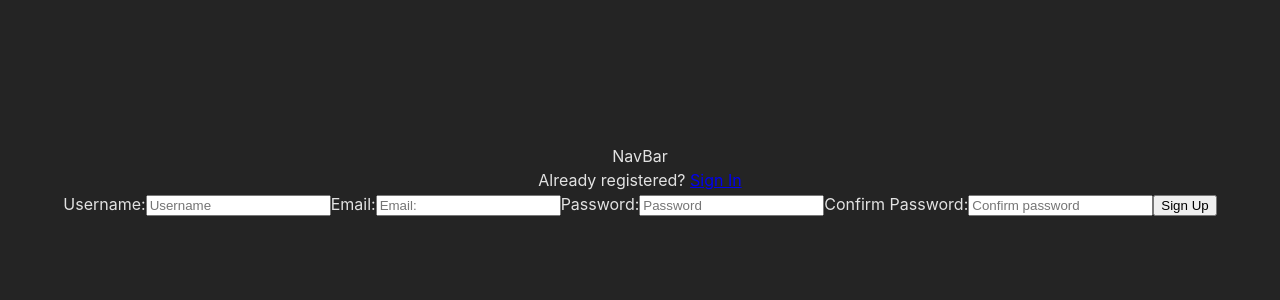
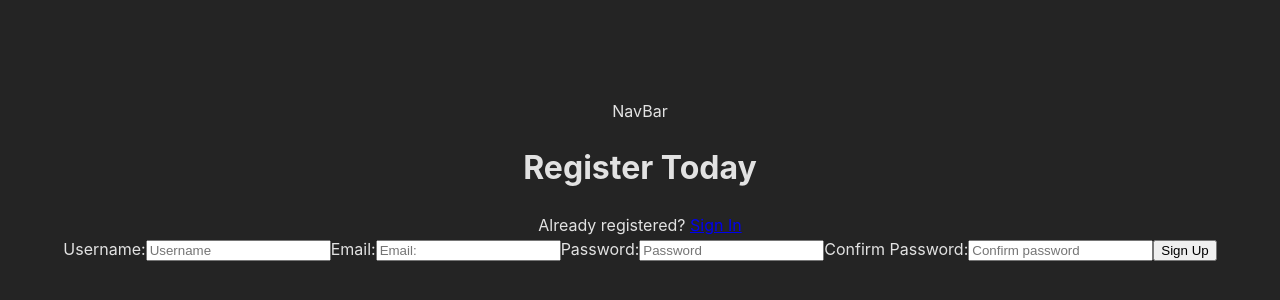
Before and after one commit to paulG1218/DM-Project3, a React (Vite) app: page /registerNewUser in a window 1280 px wide. Shown: the part 220-520 px from the top of the page. Built offline with nearby package versions, Linux system fonts and the light colour scheme.

Commit message:
added Headers to both login and reg pages

```diff
--- a/src/pages/Login.jsx
+++ b/src/pages/Login.jsx
@@ -26,6 +26,7 @@ const Login = () => {
 
   return (
     <div>
+        <h1>Login</h1>
         <div>
             Not registered yet?{" "}
                 <NavLink to="/registerNewUser">
--- a/src/pages/RegisterNewUser.jsx
+++ b/src/pages/RegisterNewUser.jsx
@@ -13,6 +13,7 @@ const RegisterNewUser = () => {
 
   return (
     <div>
+        <h1>Register Today</h1>
         <div>
             Already registered? {" "}
                 <NavLink to='/login'>
```
